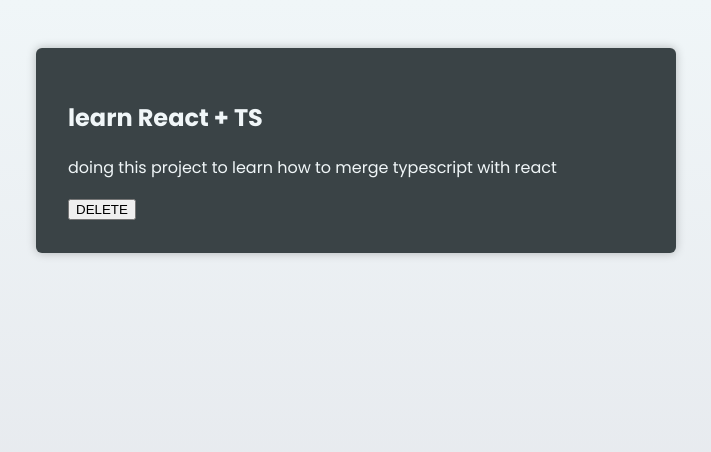
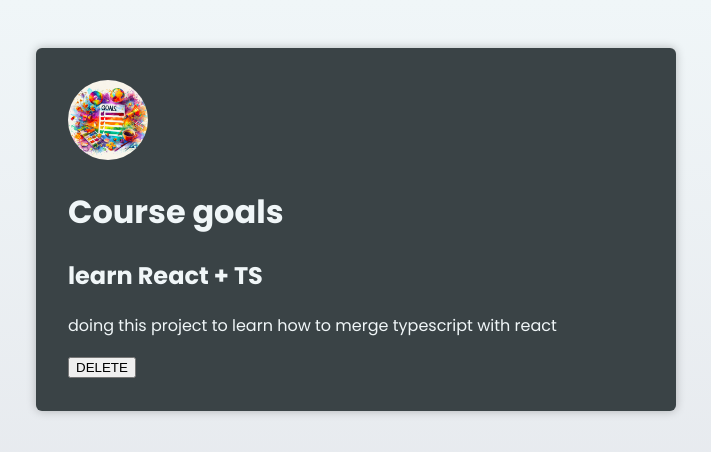
Before and after one commit to EzzEldienMohsen/React-TS, a React (Vite) app: page / in a window 1280 px wide. Shown: the top 452 px of the page, without its empty margins (284-995 px from the left). Built offline with nearby package versions, Linux system fonts and the light colour scheme; the HTML template or start-up script is replaced by a standard one.

Commit message:
creating Header

```diff
--- a/src/App.tsx
+++ b/src/App.tsx
@@ -1,8 +1,12 @@
+import goalImg from './assets/goals.jpg';
 import CourseGoal from './components/CourseGoal';
-
+import Header from './components/Header';
 export default function App() {
   return (
     <main>
+      <Header image={{ src: goalImg, alt: 'course goals' }}>
+        <h1>Course goals</h1>
+      </Header>
       <CourseGoal title="learn React + TS">
         <p>doing this project to learn how to merge typescript with react</p>
       </CourseGoal>
--- a/src/components/CourseGoal.tsx
+++ b/src/components/CourseGoal.tsx
@@ -1,4 +1,4 @@
-import { type PropsWithChildren } from 'react';
+import { FC, type PropsWithChildren } from 'react';
 
 // type TheProps = {
 //   title: string;
@@ -9,7 +9,7 @@
 }
 type FinalProps = PropsWithChildren<TheProps>;
 
-const CourseGoal = ({ title, children }: FinalProps) => {
+const CourseGoal: FC<FinalProps> = ({ title, children }) => {
   return (
     <article>
       <div>
--- /dev/null
+++ b/src/components/Header.tsx
@@ -0,0 +1,19 @@
+import React from 'react';
+
+interface IMG {
+  image: {
+    src: string;
+    alt: string;
+  };
+}
+type GeneralProps = React.PropsWithChildren<IMG>;
+const Header: React.FC<GeneralProps> = ({ image, children }) => {
+  return (
+    <div>
+      <img src={image.src} alt={image.alt} />
+      {children}
+    </div>
+  );
+};
+
+export default Header;
--- /dev/null
+++ b/src/components/indext.ts
@@ -0,0 +1,2 @@
+export { default as CourseGoal } from './CourseGoal';
+export { default as Header } from './Header';
```
